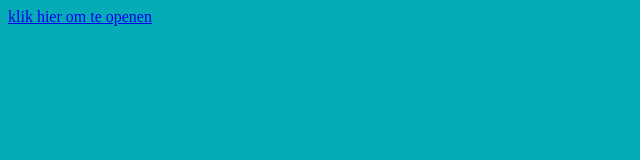
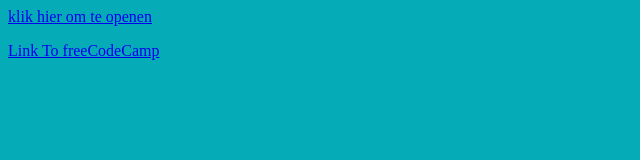
Before and after one commit to rensvervoorn/pdf-new, a plain HTML site: page index.html in a window 1280 px wide. Shown: the whole page, without its empty margins (0-640 px from the left). Drawn offline with Linux system fonts and the light colour scheme.

Commit message:
Update index.html

```diff
--- a/index.html
+++ b/index.html
@@ -3,3 +3,4 @@
 </html>
 <body style="background-color:#05abb6;">
 </body>
+<a href='https://www.freecodecamp.org/'>Link To freeCodeCamp</a>
```
